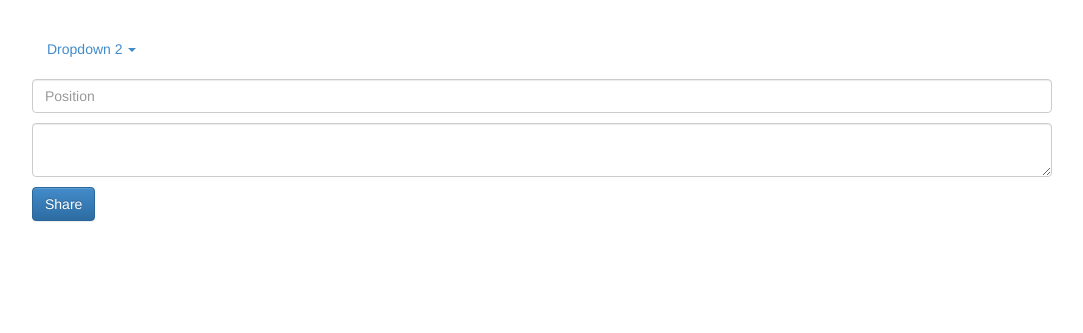
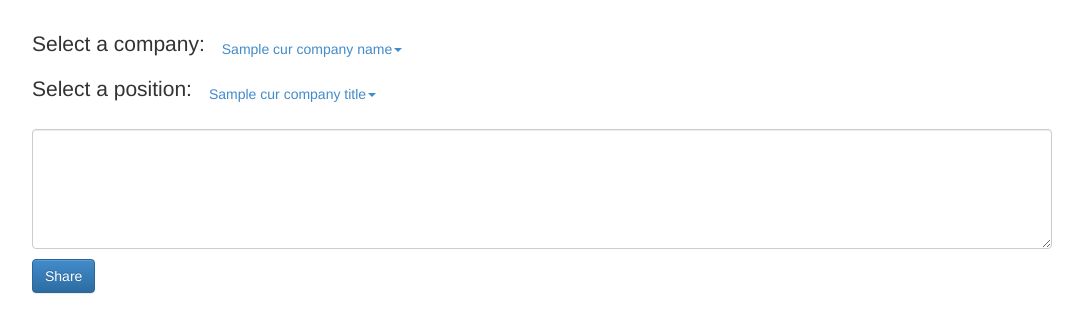
Before and after one commit to timcherry/carcosa, a Django app: template carcosa/templates/post.html in a window 1280 px wide. Shown: the part 51-384 px from the top of the page, without its empty margins (98-1181 px from the left). Run offline with Django 3.2, Linux system fonts and the light colour scheme; the template is opened without the code that fills it: most values are stand-ins (such as "Sample title", 1, 10 or a date in 2020); parts of the project's set-up code (start-up, migrations or seed data) failed here and were passed over.

Commit message:
title/comp dropdown populated from linkedin

```diff
--- a/carcosa/qrap/front.py
+++ b/carcosa/qrap/front.py
@@ -19,7 +19,7 @@ def render_list_of_posts(ids):
             post.pretty_date = get_pretty_date(post.sub_date)
             posts.append(post)
         except Exception as e:
-            print "ID MISMATCH. ID:%s NOT FOUND IN MONGODB. Error:%s"%(id, error)
+            print "ID MISMATCH. ID:%s NOT FOUND IN MONGODB. Error:%s"%(id, e)
             continue
     return posts
 
--- a/carcosa/qrap/postapi.py
+++ b/carcosa/qrap/postapi.py
@@ -34,15 +34,19 @@ class PostAPI(View):
         resp_json = resp.json()
         access_token = resp_json['access_token']
         expires_in = resp_json['expires_in']
-        #url_people = "https://api.linkedin.com/v1/people/~/positions?oauth2_access_token=%s"%(access_token)
         url_positions = "https://api.linkedin.com/v1/people/~/positions?oauth2_access_token=%s"%(access_token)
         resp_pos = requests.get(url_positions, headers={'x-li-format': 'json'})
+        all_positions = resp_pos.json()['values']
+        # parse current position
+        cur_postion= all_positions.pop(0)
+        cur_company_name = cur_postion["company"]["name"]
+        cur_company_title = cur_postion["title"]
         titles = []
         companies = []
-        for company in resp_pos.json()['values']:
-            titles.append(company["title"])
-            companies.append(company["company"]["name"])
-        return render(request, 'post.html', {'companies':companies, 'titles': titles} )
+        for postion in all_positions:
+            titles.append(postion["title"])
+            companies.append(postion["company"]["name"])
+        return render(request, 'post.html', {'cur_company_name': cur_company_name, 'cur_company_title': cur_company_title, 'companies':companies, 'titles': titles} )
 
     def post(self, request, *args, **kwargs):
         body = json.loads(self.request.body)
--- a/carcosa/templates/index.html
+++ b/carcosa/templates/index.html
@@ -75,7 +75,6 @@
           <li><a href="#">Rising</a></li>
         </ul>
       </div>
-       <button id="loginbutton" type="button" class="btn btn-lg btn-primary" style="font-size: 12px; position:absolute; right:80px">Login</button>
 
        <button id="shaerbutton" type="button" class="btn btn-lg btn-primary" style="font-size: 12px; position:absolute; right:10px">Share</button>
 
@@ -109,7 +108,6 @@
         </table>
       </div>
     </div>
-    <div id="dialog" title="Dialog Title">I'm in a dialog</div>
     <!-- Bootstrap core JavaScript
     ================================================== -->
     <!-- Placed at the end of the document so the pages load faster -->
@@ -121,9 +119,6 @@
     <script>
       $(function() {
         $("#shaerbutton").click(function(){
-          window.location = "/post";
-        });
-        $("#loginbutton").click(function(){
             $.popupWindow("https://www.linkedin.com/uas/oauth2/authorization?response_type=code&client_id=75yk9z2ug0z54w&state=REVEAL1234&redirect_uri=http://localhost:8000/post");
         })
         $(".reveal_space").click(function(){
--- a/carcosa/templates/post.html
+++ b/carcosa/templates/post.html
@@ -66,12 +66,30 @@
       <div class="jumbotron" style="padding-top:80px;">
 
         <ul class="nav nav-pills">
+          <li>
+          <p>Select a company:</p>
+          </li>
           <li class="dropdown">
 
-            <a id="drop5" role="button" data-toggle="dropdown" href="#">Dropdown 2 <b class="caret"></b></a>
+            <a id="drop_company" role="button" data-toggle="dropdown" href="#">{{cur_company_name}}<b class="caret"></b></a>
               <ul id="menu2" class="dropdown-menu" role="menu" aria-labelledby="drop5">
                 {% for company in companies %}
-                  <li role="presentation"><a role="menuitem" tabindex="-1">{{company}}</a></li>
+                  <li role="presentation"><a class="company_menuitem" role="menuitem" tabindex="-1">{{company}}</a></li>
+                {% endfor %}
+              </ul>
+          </li>
+        </ul>
+
+        <ul class="nav nav-pills">
+          <li>
+            <p>Select a position:</p>
+          </li>
+          <li class="dropdown">
+
+            <a id="drop_title" role="button" data-toggle="dropdown" href="#">{{cur_company_title}}<b class="caret"></b></a>
+              <ul id="menu3" class="dropdown-menu" role="menu" aria-labelledby="drop5">
+                {% for title in titles %}
+                  <li role="presentation"><a class="title_menuitem"  role="menuitem" tabindex="-1">{{title}}</a></li>
                 {% endfor %}
               </ul>
           </li>
@@ -80,19 +98,10 @@
       <form action="/post" id="postcomment" class="form-horizontal" id="postform">{% csrf_token %}
         <fieldset>
 
-
-
-
-
-        <div class="control-group" style="padding-top:10px;">
-          <div class="controls">
-            <input id="textinput" name="position" type="text" placeholder="Position" class="input-xlarge form-control">
-        </div
-
         <!-- Textarea -->
         <div class="control-group" style="padding-top:10px;">
           <div class="controls">
-            <textarea id="textarea" name="comment" class="form-control"></textarea>
+            <textarea id="textarea" name="comment" style="height:120px" class="form-control"></textarea>
           </div>
         </div>
 
@@ -117,16 +126,24 @@
     <script src="{% static "js/bootstrap-lightbox.min.js" %}"></script>
     <script>
       $(function() {
+        $(".company_menuitem").click(function(){
+          $("#drop_company").text(this.text);
+        });
+
+        $(".title_menuitem").click(function(){
+          $("#drop_title").text(this.text);
+        });
 
         $( "#postcomment" ).submit(function( event ) {
+            $('#dropDownId').val();
 
             // Stop form from submitting normally
             event.preventDefault();
-
+            $("#drop_title");
             // Get some values from elements on the page:
             var $form = $( this ),
-              company = $form.find( "input[name='company']" ).val(),
-              position = $form.find( "input[name='position']" ).val(),
+              company = $("#drop_company").text(),
+              position = $("#drop_title").text(),
               comment = $form.find( "textarea[name='comment']" ).val(),
               url = $form.attr( "action" );
 
```
